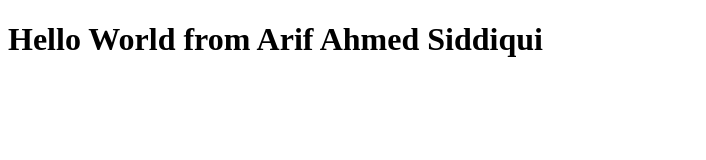
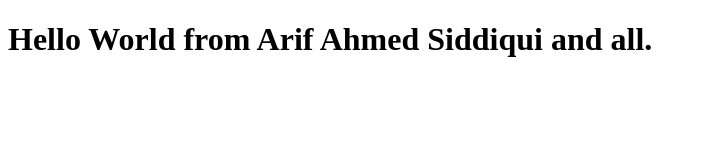
Before and after one commit to asiddiqui2020/BootCamp2020Sample, a plain HTML site: page index.html in a window 1280 px wide. Shown: the whole page, without its empty margins (0-706 px from the left). Drawn offline with Linux system fonts and the light colour scheme.

Commit message:
updated index.html

```diff
--- a/index.html
+++ b/index.html
@@ -6,6 +6,6 @@
     <title>Document</title>
 </head>
 <body>
-    <h1>Hello World from Arif Ahmed Siddiqui</h1>
+    <h1>Hello World from Arif Ahmed Siddiqui and all.</h1>
 </body>
 </html>
```
